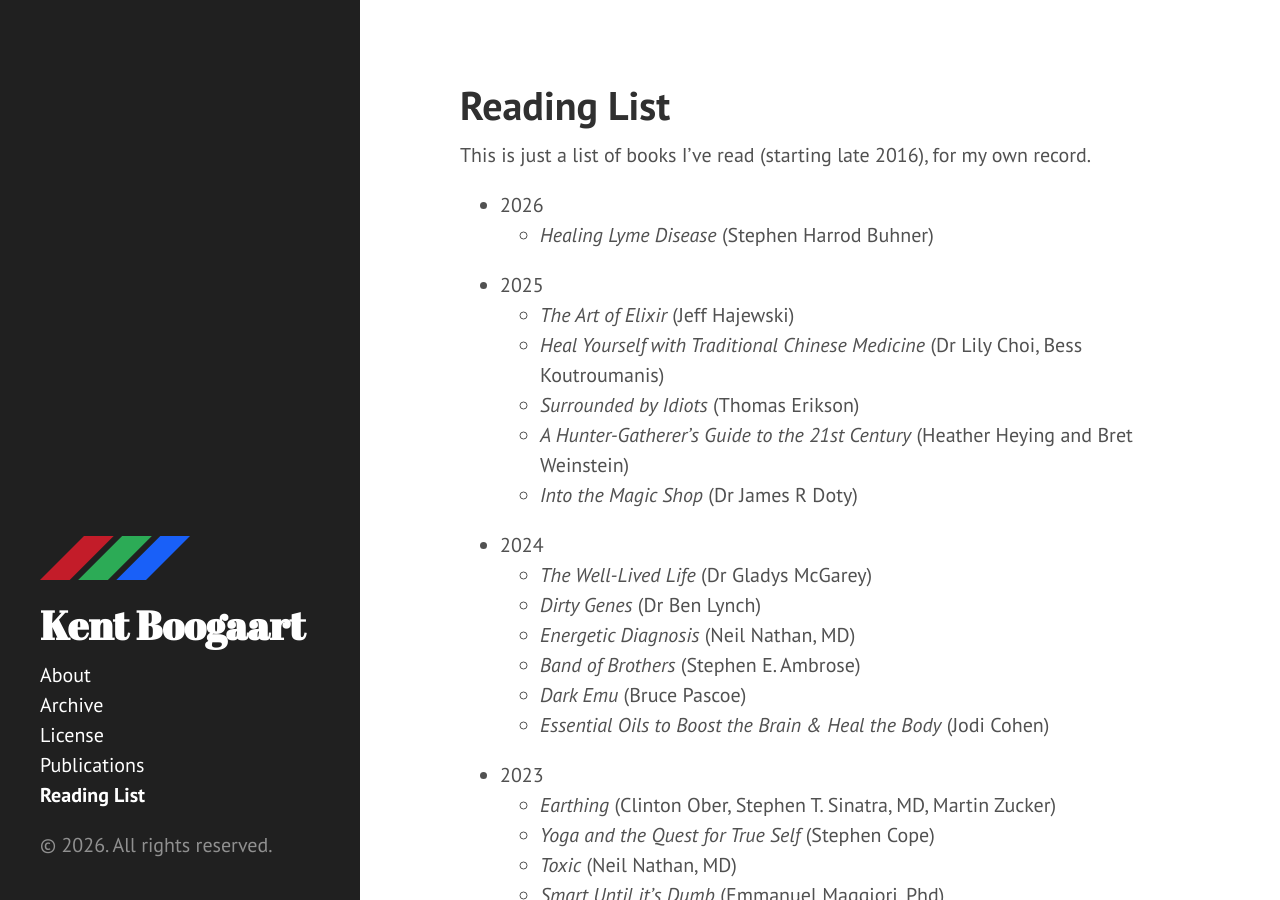
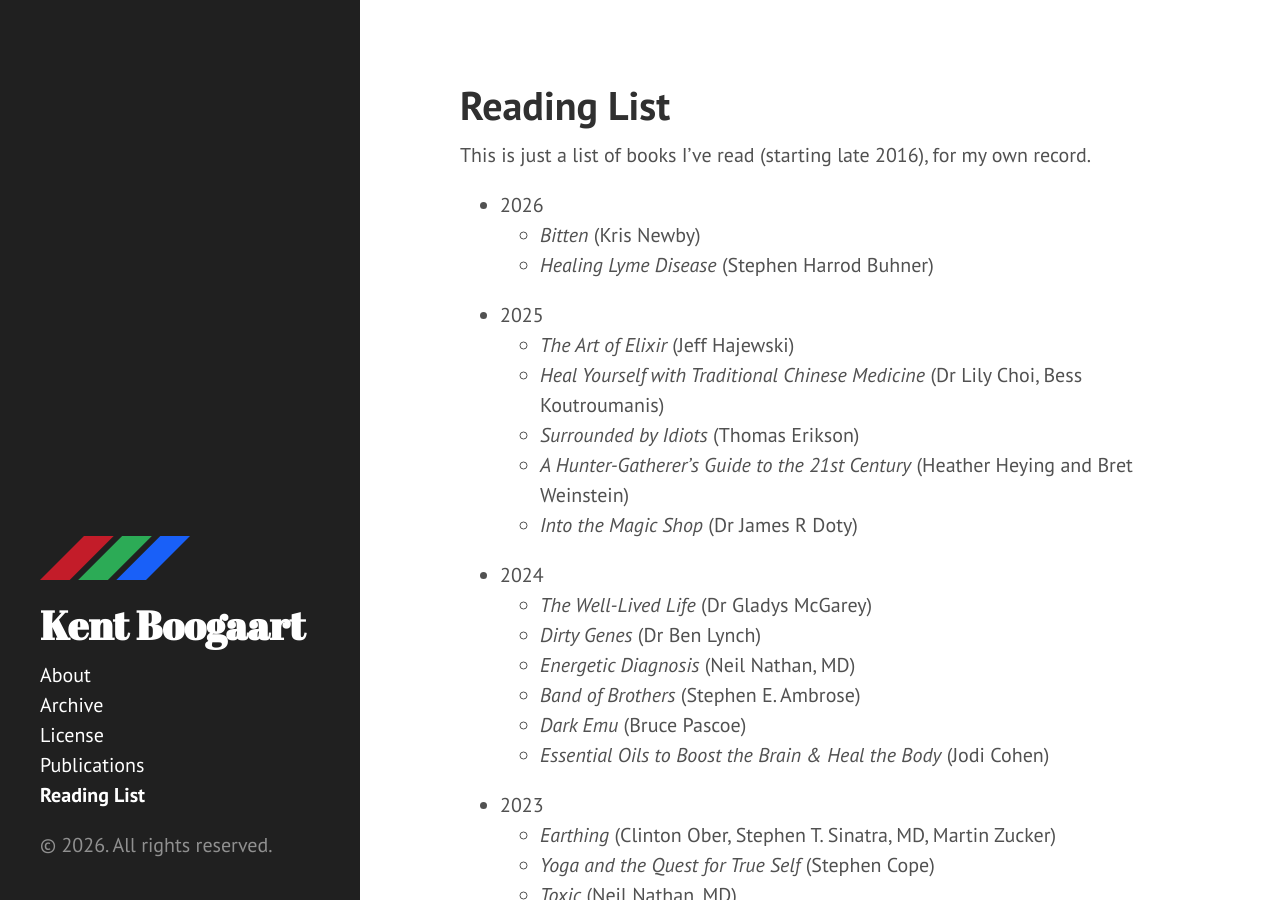
Before and after one commit to kentcb/kentcb.github.io, a Jekyll site: the page built from reading-list.md, in a window 1280 px wide and 900 px high. Built offline with Jekyll 4.4.1, drawn with Linux system fonts in a browser that asks for light colours; nearby versions of some CDN libraries.

Commit message:
Add Bitten

```diff
--- a/reading-list.md
+++ b/reading-list.md
@@ -6,6 +6,7 @@ sidebar: true
 This is just a list of books I've read (starting late 2016), for my own record.
 
 * 2026
+    * _Bitten_ (Kris Newby)
     * _Healing Lyme Disease_ (Stephen Harrod Buhner)
 * 2025
     * _The Art of Elixir_ (Jeff Hajewski)
```
